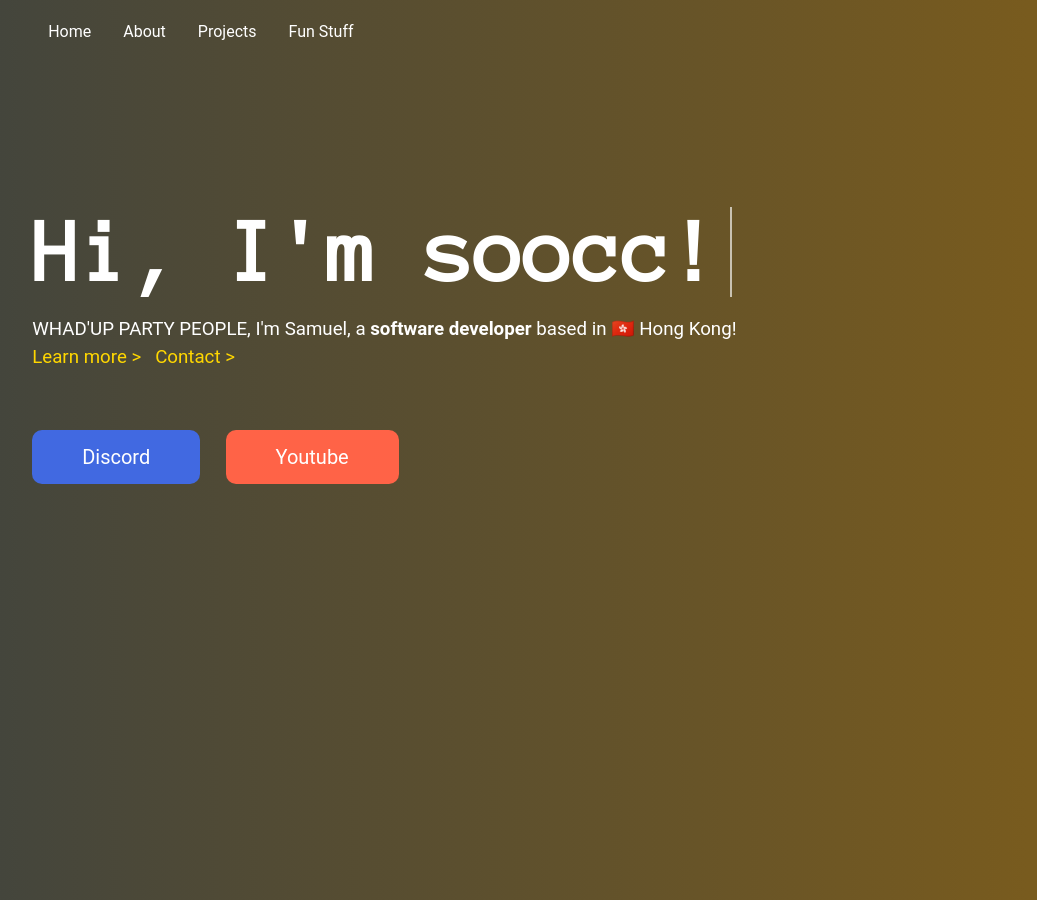
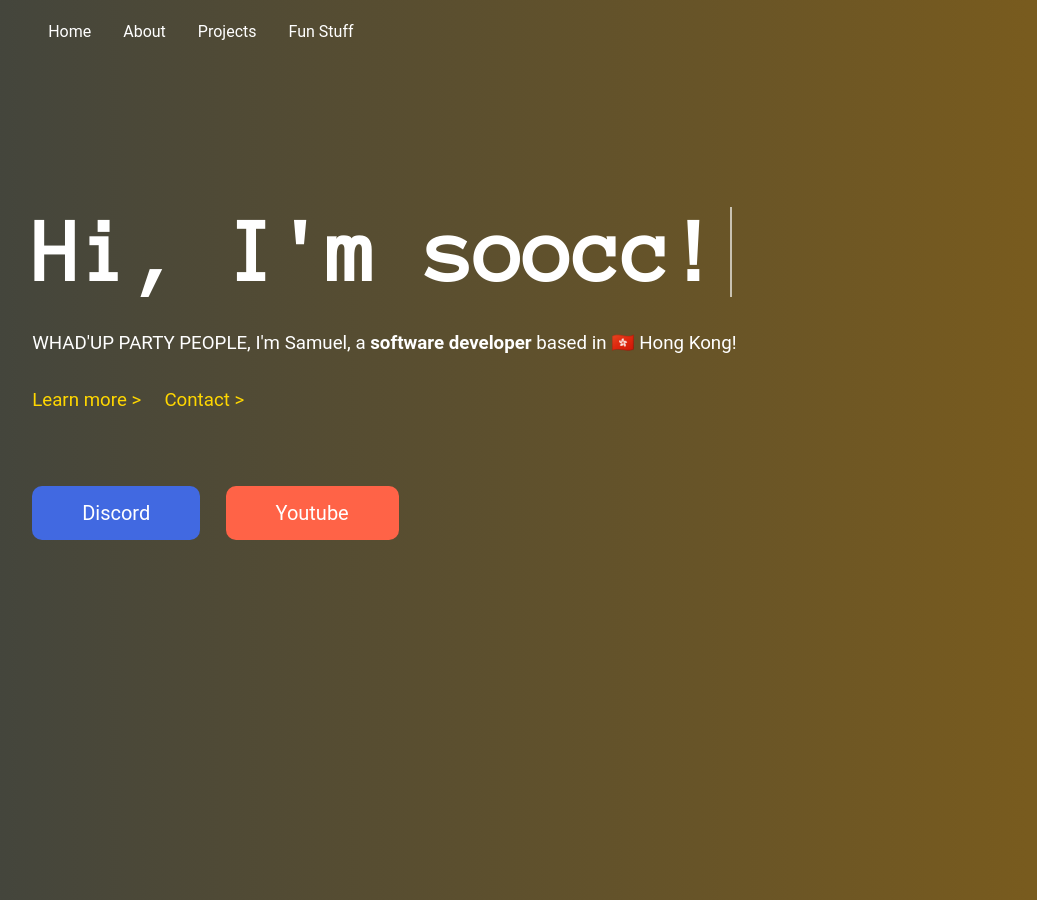
Before and after one commit to soocc/sooccsocks2, a Jekyll site: the page built from index.html, in a window 1280 px wide. Shown: the whole page, without its empty margins (39-1076 px from the left). Built offline with Jekyll 4.4.1, drawn with Linux system fonts in a browser that asks for light colours; some web fonts are replaced.

Commit message:
Update index.html

```diff
--- a/index.html
+++ b/index.html
@@ -62,7 +62,7 @@
 
       h3 {
         font-weight: normal;
-        line-height: 150%;
+        line-height: 300%;
         margin-left: 5%;
       }
 
```
Also changed, not shown: other parts of index.html (+1 -1 lines).
